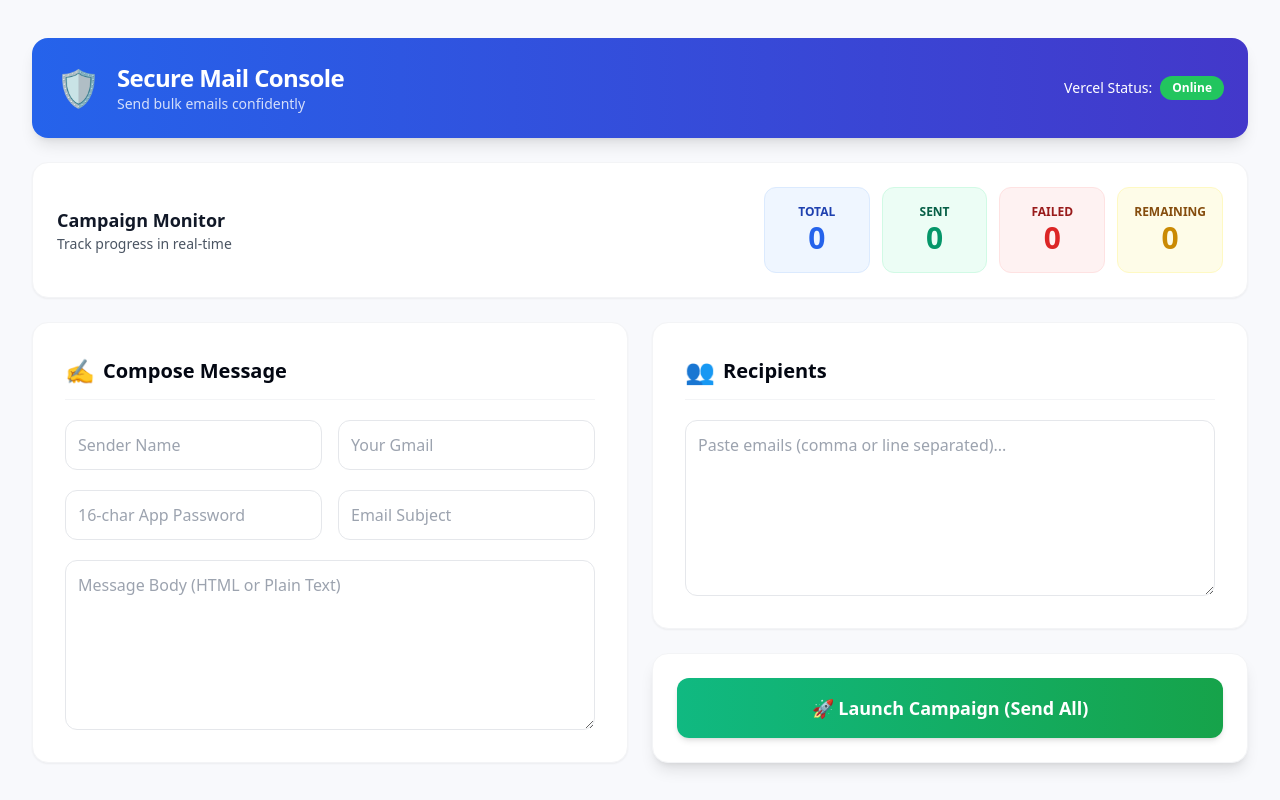
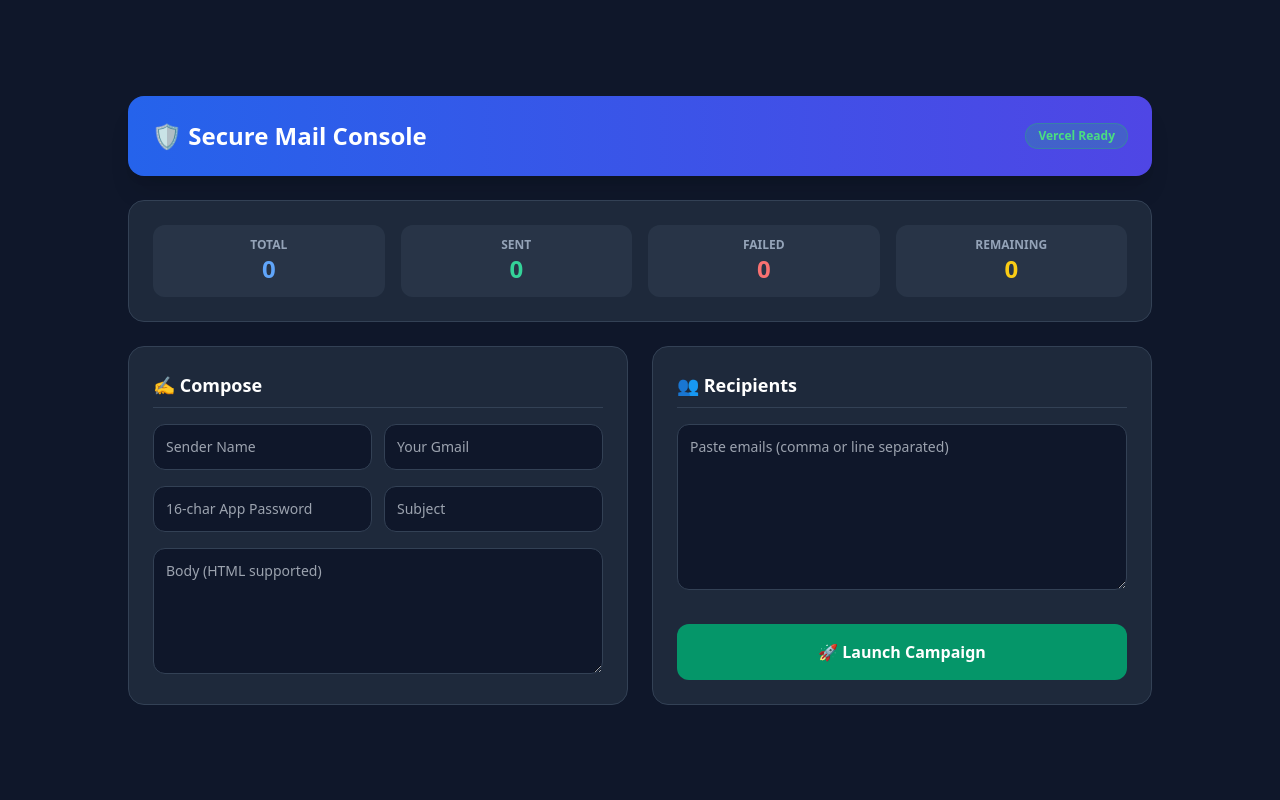
Before and after one commit to deepanshulodhi79-sudo/bababajiii, a Next.js app: page / in a window 1280 px wide. Built offline with nearby package versions, Linux system fonts and the light colour scheme.

Commit message:
Update page.tsx

```diff
--- a/app/page.tsx
+++ b/app/page.tsx
@@ -16,141 +16,103 @@ export default function BulkEmailSender() {
   const [isSending, setIsSending] = useState(false);
 
   const handleSend = async () => {
-    // Current loop and fetch logic remain same
-    // (Ensure the 3-second delay is included for inbox delivery)
+    const list = formData.recipients
+      .split(/[\n,]+/)
+      .map((e) => e.trim())
+      .filter((e) => e.length > 0);
+
+    if (list.length === 0) return alert('Please add recipients!');
+    if (!formData.email || !formData.appPassword) return alert('Gmail & App Password are required!');
+
+    setIsSending(true);
+    setStatus({ total: list.length, sent: 0, failed: 0, remaining: list.length });
+
+    let sentCount = 0;
+    let failedCount = 0;
+
+    for (let i = 0; i < list.length; i++) {
+      const recipient = list[i];
+      try {
+        const res = await fetch('/api/send-email', {
+          method: 'POST',
+          headers: { 'Content-Type': 'application/json' },
+          body: JSON.stringify({
+            senderName: formData.senderName,
+            email: formData.email,
+            appPassword: formData.appPassword,
+            subject: formData.subject,
+            body: formData.body,
+            recipient: recipient,
+          }),
+        });
+
+        const data = await res.json();
+        if (data.success) {
+          sentCount++;
+        } else {
+          failedCount++;
+        }
+      } catch (err) {
+        failedCount++;
+      }
+
+      setStatus({
+        total: list.length,
+        sent: sentCount,
+        failed: failedCount,
+        remaining: list.length - (sentCount + failedCount),
+      });
+
+      if (i < list.length - 1) {
+        await new Promise((res) => setTimeout(res, 2000));
+      }
+    }
+
+    setIsSending(false);
+    alert('Campaign Finished!');
   };
 
   return (
-    <div className="min-h-screen bg-bulk-bg p-8 flex flex-col items-center justify-center font-sans text-gray-800">
-      <div className="w-full max-w-7xl flex flex-col gap-6">
+    <div className="min-h-screen bg-slate-900 text-white p-8 flex flex-col items-center justify-center font-sans">
+      <div className="w-full max-w-5xl flex flex-col gap-6">
 
-        {/* Main Header with Gradient */}
-        <header className="bg-gradient-to-r from-blue-600 to-indigo-700 p-6 rounded-2xl shadow-lg flex justify-between items-center text-white">
-          <div className="flex items-center gap-4">
-            <span className="text-4xl">🛡️</span>
-            <div>
-              <h1 className="text-2xl font-extrabold tracking-tight">Secure Mail Console</h1>
-              <p className="text-sm opacity-80">Send bulk emails confidently</p>
-            </div>
-          </div>
-          <div className="flex items-center gap-2">
-            <span className="text-sm">Vercel Status:</span>
-            <span className="px-3 py-1 bg-green-500 rounded-full text-xs font-bold">Online</span>
-          </div>
+        {/* Header */}
+        <header className="bg-gradient-to-r from-blue-600 to-indigo-600 p-6 rounded-2xl shadow-xl flex justify-between items-center">
+          <h1 className="text-2xl font-bold flex items-center gap-2">🛡️ Secure Mail Console</h1>
+          <span className="bg-green-500/20 text-green-400 border border-green-500/30 text-xs px-3 py-1 rounded-full font-bold">Vercel Ready</span>
         </header>
 
-        {/* Dynamic State Monitor Area */}
-        <section className="bg-white p-6 rounded-2xl shadow-sm border border-gray-100 flex flex-col md:flex-row justify-between items-center gap-4">
-          <div className="flex-grow">
-            <h2 className="text-lg font-semibold text-gray-900">Campaign Monitor</h2>
-            <p className="text-sm text-gray-600">Track progress in real-time</p>
-          </div>
-          <div className="grid grid-cols-4 gap-3 text-center">
-            <div className="bg-blue-50 border border-blue-100 p-4 rounded-xl">
-              <p className="text-xs text-blue-800 font-semibold">TOTAL</p>
-              <p className="text-3xl font-extrabold text-blue-600">{status.total}</p>
-            </div>
-            <div className="bg-emerald-50 border border-emerald-100 p-4 rounded-xl">
-              <p className="text-xs text-emerald-800 font-semibold">SENT</p>
-              <p className="text-3xl font-extrabold text-emerald-600">{status.sent}</p>
-            </div>
-            <div className="bg-red-50 border border-red-100 p-4 rounded-xl">
-              <p className="text-xs text-red-800 font-semibold">FAILED</p>
-              <p className="text-3xl font-extrabold text-red-600">{status.failed}</p>
-            </div>
-            <div className="bg-yellow-50 border border-yellow-100 p-4 rounded-xl">
-              <p className="text-xs text-yellow-800 font-semibold">REMAINING</p>
-              <p className="text-3xl font-extrabold text-yellow-600">{status.remaining}</p>
-            </div>
-          </div>
+        {/* Progress Monitor */}
+        <section className="bg-slate-800 p-6 rounded-2xl border border-slate-700 grid grid-cols-4 gap-4 text-center">
+          <div className="bg-slate-700/50 p-3 rounded-xl"><p className="text-xs text-slate-400 font-bold">TOTAL</p><p className="text-2xl font-extrabold text-blue-400">{status.total}</p></div>
+          <div className="bg-slate-700/50 p-3 rounded-xl"><p className="text-xs text-slate-400 font-bold">SENT</p><p className="text-2xl font-extrabold text-emerald-400">{status.sent}</p></div>
+          <div className="bg-slate-700/50 p-3 rounded-xl"><p className="text-xs text-slate-400 font-bold">FAILED</p><p className="text-2xl font-extrabold text-red-400">{status.failed}</p></div>
+          <div className="bg-slate-700/50 p-3 rounded-xl"><p className="text-xs text-slate-400 font-bold">REMAINING</p><p className="text-2xl font-extrabold text-yellow-400">{status.remaining}</p></div>
         </section>
 
-        {/* Form Container */}
+        {/* Main Grid */}
         <div className="grid grid-cols-1 md:grid-cols-2 gap-6">
-
-          {/* Left: Message Composition */}
-          <div className="bg-white p-8 rounded-2xl shadow-sm border border-gray-100 flex flex-col gap-5">
-            <h3 className="text-xl font-bold text-gray-950 border-b border-gray-100 pb-3 flex items-center gap-2">
-              <span className="text-2xl">✍️</span> Compose Message
-            </h3>
-
-            <div className="grid grid-cols-1 sm:grid-cols-2 gap-4">
-              <input
-                type="text"
-                placeholder="Sender Name"
-                className="p-3 border border-gray-200 rounded-xl focus:ring-2 focus:ring-indigo-200 focus:border-indigo-400 outline-none transition"
-                value={formData.senderName}
-                onChange={(e) => setFormData({ ...formData, senderName: e.target.value })}
-              />
-              <input
-                type="email"
-                placeholder="Your Gmail"
-                className="p-3 border border-gray-200 rounded-xl focus:ring-2 focus:ring-indigo-200 focus:border-indigo-400 outline-none transition"
-                value={formData.email}
-                onChange={(e) => setFormData({ ...formData, email: e.target.value })}
-              />
+          <div className="bg-slate-800 p-6 rounded-2xl border border-slate-700 space-y-4">
+            <h2 className="text-lg font-bold border-b border-slate-700 pb-2">✍️ Compose</h2>
+            <div className="grid grid-cols-2 gap-3">
+              <input type="text" placeholder="Sender Name" className="bg-slate-900 border border-slate-700 p-3 rounded-xl outline-none focus:border-indigo-500 text-sm" value={formData.senderName} onChange={(e) => setFormData({ ...formData, senderName: e.target.value })} />
+              <input type="email" placeholder="Your Gmail" className="bg-slate-900 border border-slate-700 p-3 rounded-xl outline-none focus:border-indigo-500 text-sm" value={formData.email} onChange={(e) => setFormData({ ...formData, email: e.target.value })} />
             </div>
-            <div className="grid grid-cols-1 sm:grid-cols-2 gap-4">
-              <input
-                type="password"
-                placeholder="16-char App Password"
-                className="p-3 border border-gray-200 rounded-xl focus:ring-2 focus:ring-indigo-200 focus:border-indigo-400 outline-none transition"
-                value={formData.appPassword}
-                onChange={(e) => setFormData({ ...formData, appPassword: e.target.value })}
-              />
-              <input
-                type="text"
-                placeholder="Email Subject"
-                className="p-3 border border-gray-200 rounded-xl focus:ring-2 focus:ring-indigo-200 focus:border-indigo-400 outline-none transition"
-                value={formData.subject}
-                onChange={(e) => setFormData({ ...formData, subject: e.target.value })}
-              />
+            <div className="grid grid-cols-2 gap-3">
+              <input type="password" placeholder="16-char App Password" className="bg-slate-900 border border-slate-700 p-3 rounded-xl outline-none focus:border-indigo-500 text-sm" value={formData.appPassword} onChange={(e) => setFormData({ ...formData, appPassword: e.target.value })} />
+              <input type="text" placeholder="Subject" className="bg-slate-900 border border-slate-700 p-3 rounded-xl outline-none focus:border-indigo-500 text-sm" value={formData.subject} onChange={(e) => setFormData({ ...formData, subject: e.target.value })} />
             </div>
-            <textarea
-              rows={6}
-              placeholder="Message Body (HTML or Plain Text)"
-              className="w-full p-3 border border-gray-200 rounded-xl focus:ring-2 focus:ring-indigo-200 focus:border-indigo-400 outline-none transition"
-              value={formData.body}
-              onChange={(e) => setFormData({ ...formData, body: e.target.value })}
-            />
+            <textarea rows={5} placeholder="Body (HTML supported)" className="w-full bg-slate-900 border border-slate-700 p-3 rounded-xl outline-none focus:border-indigo-500 text-sm" value={formData.body} onChange={(e) => setFormData({ ...formData, body: e.target.value })} />
           </div>
 
-          {/* Right: Recipients */}
-          <div className="flex flex-col gap-6">
-            <div className="bg-white p-8 rounded-2xl shadow-sm border border-gray-100 flex-grow flex flex-col gap-5">
-              <h3 className="text-xl font-bold text-gray-950 border-b border-gray-100 pb-3 flex items-center gap-2">
-                <span className="text-2xl">👥</span> Recipients
-              </h3>
-              <textarea
-                rows={4}
-                placeholder="Paste emails (comma or line separated)..."
-                className="w-full p-3 border border-gray-200 rounded-xl focus:ring-2 focus:ring-indigo-200 focus:border-indigo-400 outline-none transition flex-grow"
-                value={formData.recipients}
-                onChange={(e) => setFormData({ ...formData, recipients: e.target.value })}
-              />
+          <div className="bg-slate-800 p-6 rounded-2xl border border-slate-700 flex flex-col justify-between gap-4">
+            <div>
+              <h2 className="text-lg font-bold border-b border-slate-700 pb-2 mb-4">👥 Recipients</h2>
+              <textarea rows={7} placeholder="Paste emails (comma or line separated)" className="w-full bg-slate-900 border border-slate-700 p-3 rounded-xl outline-none focus:border-indigo-500 text-sm" value={formData.recipients} onChange={(e) => setFormData({ ...formData, recipients: e.target.value })} />
             </div>
-
-            {/* Action Bar */}
-            <div className="bg-white p-6 rounded-2xl shadow-lg border border-gray-100 flex flex-col gap-4">
-              <button
-                onClick={handleSend}
-                disabled={isSending}
-                className={`w-full py-4 text-white font-extrabold text-lg rounded-xl shadow-md transition transform duration-150 ${
-                  isSending
-                    ? 'bg-gray-400 cursor-not-allowed'
-                    : 'bg-gradient-to-r from-emerald-500 to-green-600 hover:from-emerald-600 hover:to-green-700 active:scale-95'
-                }`}
-              >
-                {isSending ? (
-                  <span className="flex items-center justify-center gap-2">
-                    <span className="animate-spin rounded-full h-5 w-5 border-b-2 border-white"></span>
-                    Sending Campaigns...
-                  </span>
-                ) : (
-                  '🚀 Launch Campaign (Send All)'
-                )}
-              </button>
-            </div>
+            <button onClick={handleSend} disabled={isSending} className="w-full py-4 bg-emerald-600 hover:bg-emerald-500 font-bold rounded-xl transition disabled:bg-slate-700">
+              {isSending ? 'Sending...' : '🚀 Launch Campaign'}
+            </button>
           </div>
         </div>
 
```
